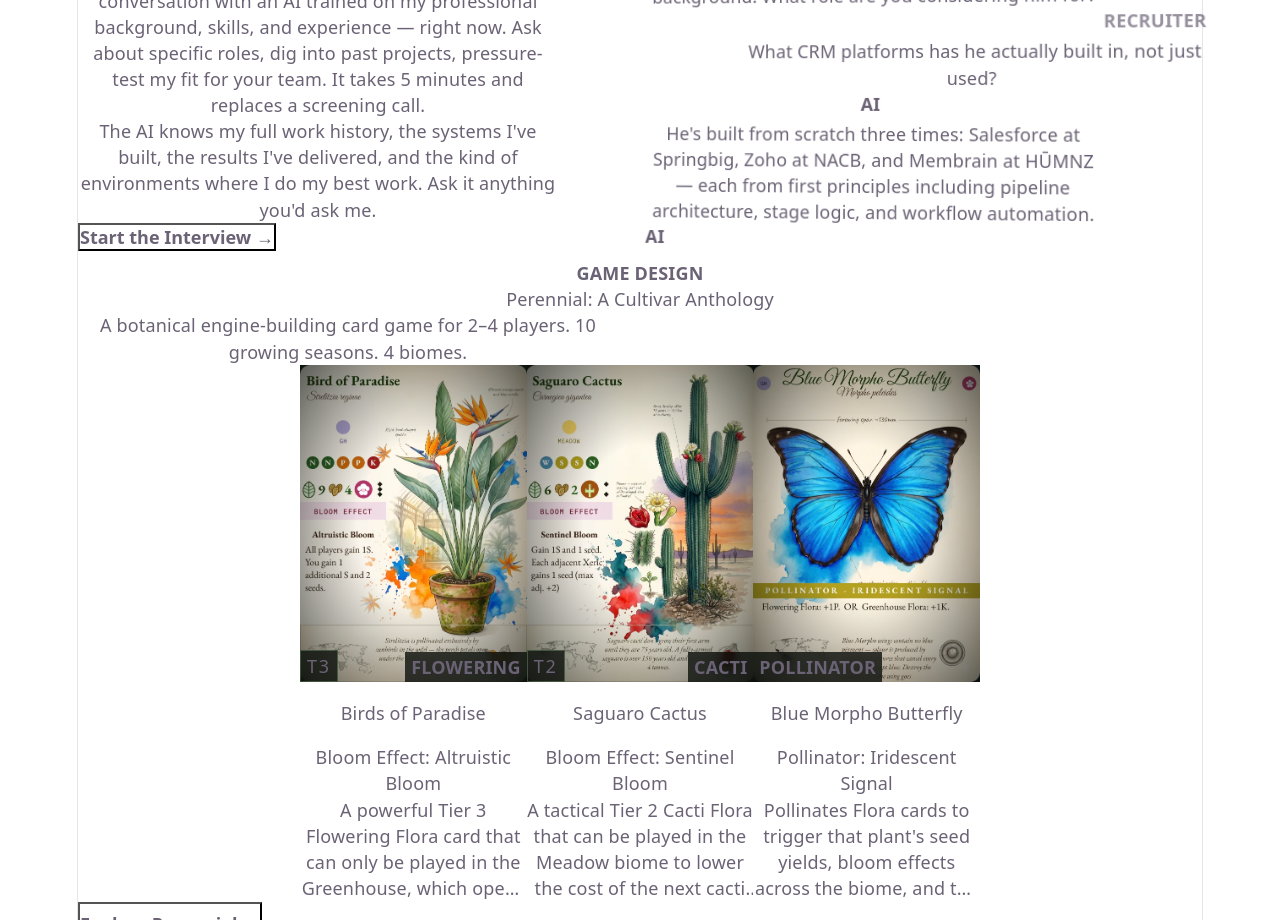
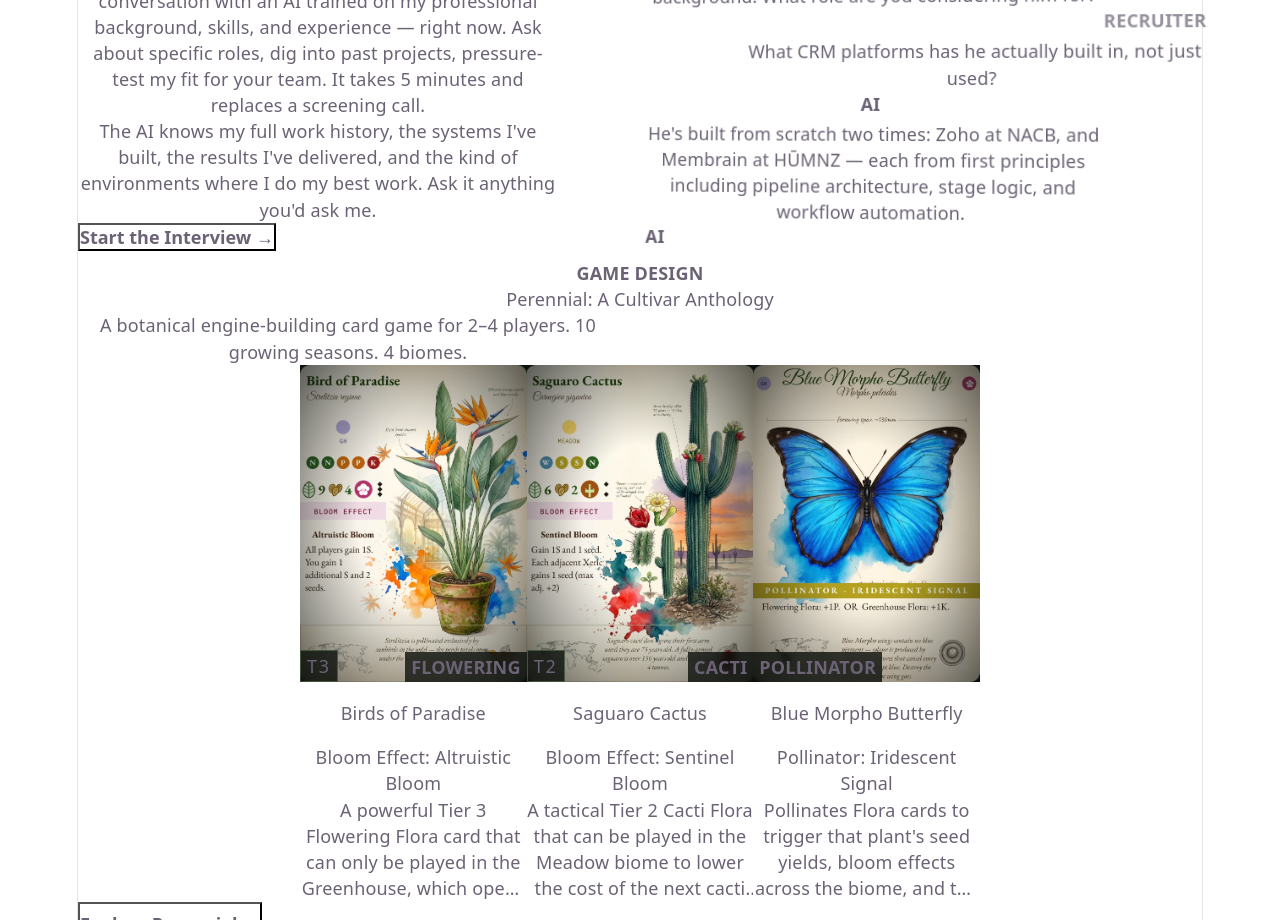
Before and after one commit to jet750/jaxontravis-com, a React (Vite) app: page / in a window 1280 px wide. Shown: the part 900-1820 px from the top of the page. Built offline with nearby package versions, Linux system fonts and the light colour scheme; no server answers; the HTML template or start-up script is replaced by a standard one.

Commit message:
minor copy change

```diff
--- a/src/components/AIInterviewPreview.jsx
+++ b/src/components/AIInterviewPreview.jsx
@@ -12,7 +12,7 @@ const CHAT_PREVIEW = [
   },
   {
     role: 'assistant',
-    text: "He's built from scratch three times: Salesforce at Springbig, Zoho at NACB, and Membrain at HŪMNZ — each from first principles including pipeline architecture, stage logic, and workflow automation.",
+    text: "He's built from scratch two times: Zoho at NACB, and Membrain at HŪMNZ — each from first principles including pipeline architecture, stage logic, and workflow automation.",
   },
 ];
 
```
